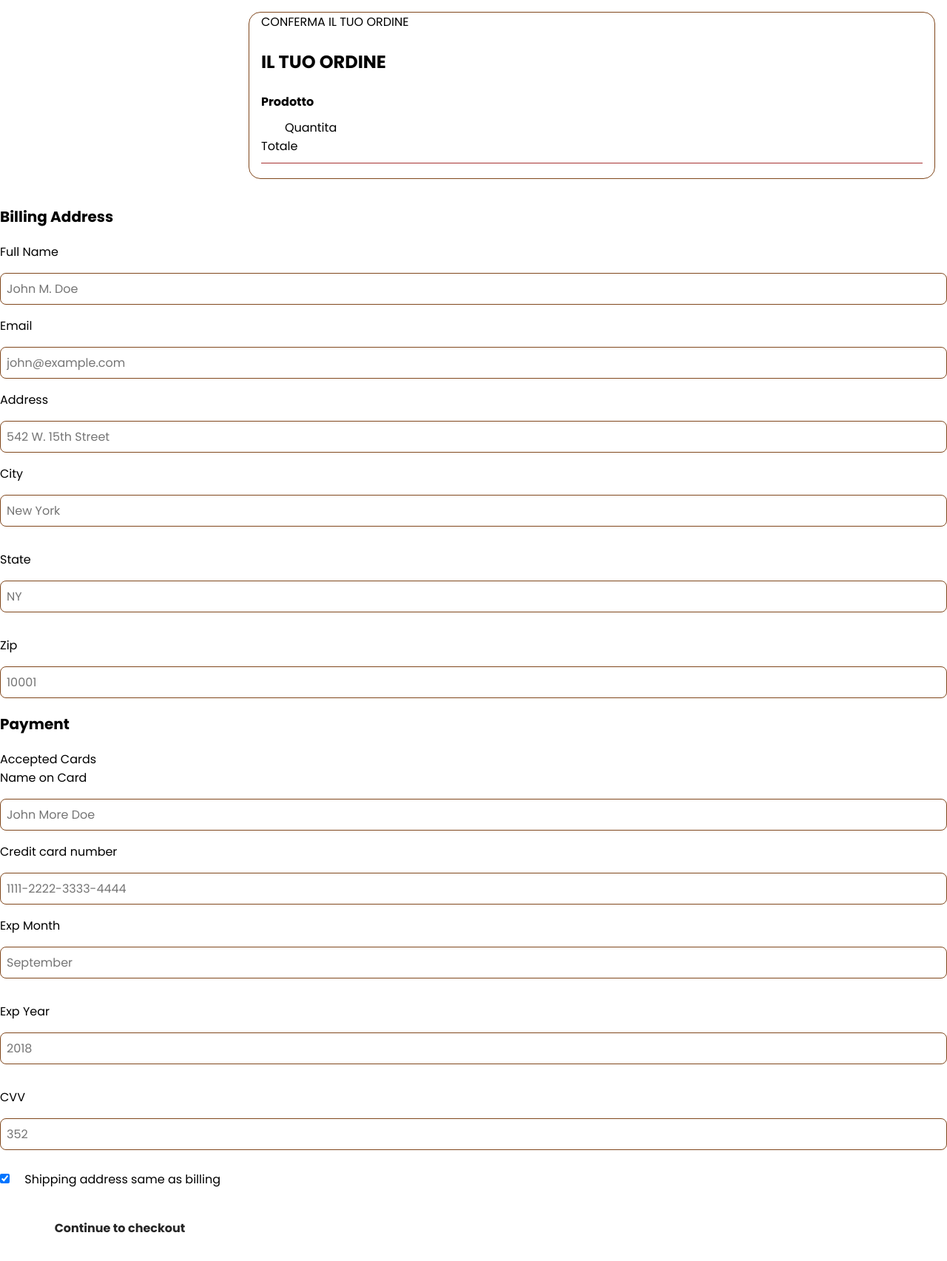
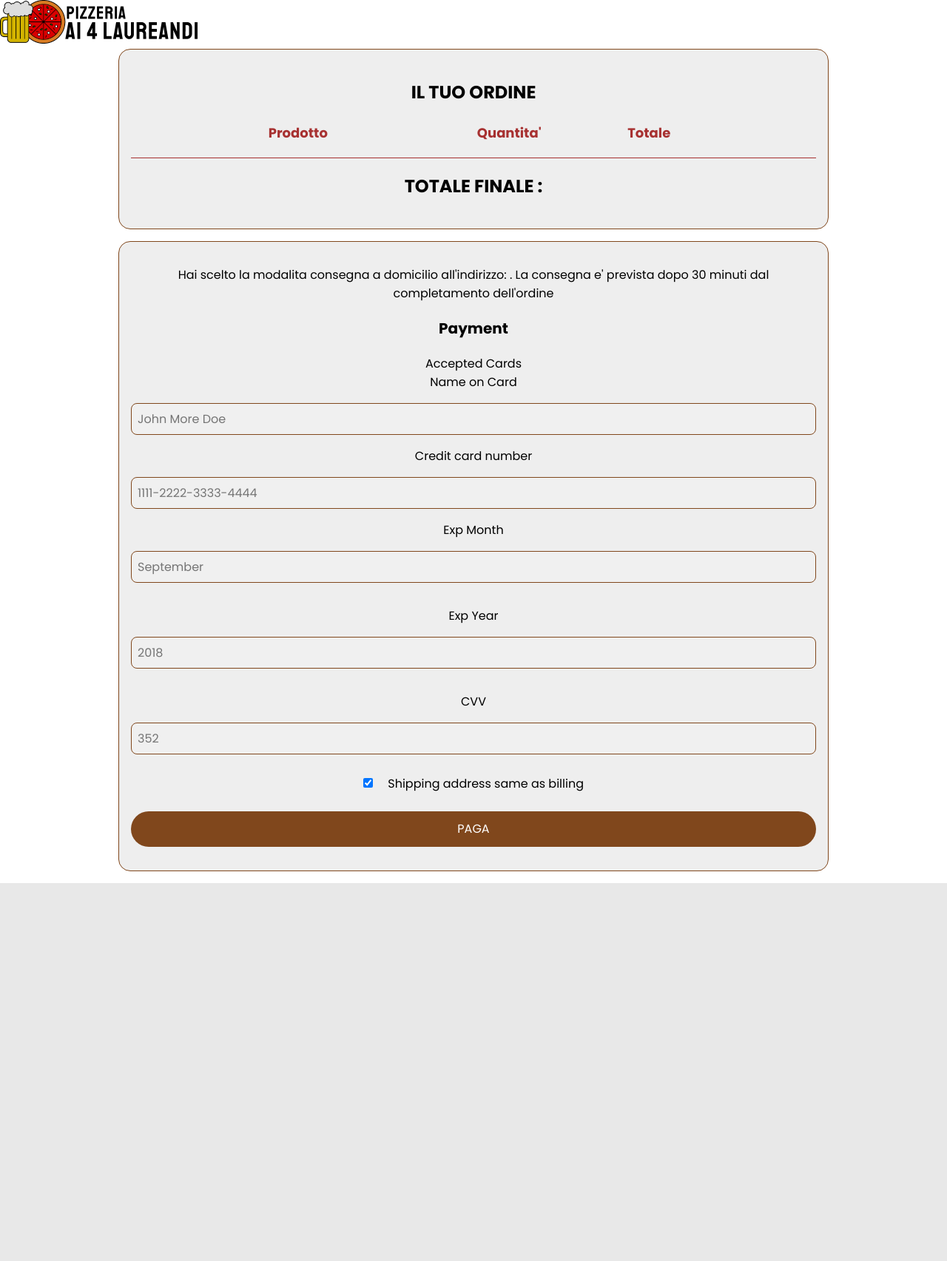
Before and after one commit to Alcky26/Progetto-TechWeb, a PHP site: page /PHP/ordina.php in a window 1280 px wide. Shown: the whole page at 74% size. After the commit the page ends 1194 px from the top, so only its background shows below. Run offline with PHP 8.4, Linux system fonts and the light colour scheme; data that the repository does not hold is empty.

Commit message:
orari + controllo input

```diff
--- a/CSS/style.css
+++ b/CSS/style.css
@@ -811,23 +811,28 @@
 /*-------fine prenotazione tavolo------------*/
 
 /*-------inizio ordina online------------*/
-.nonVisibile{
+.nonVisibile ,.PnonVisibile, .flipP, #contenutiNonVisibili input[type=text]{
   display: none;
 }
 
-#total {
+#orderPanel{justify-content: initial;}
+
+.total {
 	box-shadow: 2px 2px 4px black;
 	text-align: right;
   width: 100%;
 }
 
-#total h2 , #totale{
+#totale{
   margin: 0;
   align-items: center;
   padding: 1em;
 }
 
-#total h2{
+.total h2{
+  margin: 0;
+  align-items: center;
+  padding: 1em;
   float: left;
   padding-right: 0;
   padding-left: 10px;
@@ -863,8 +868,8 @@
 	width: 5em;;
 }
 
-.flipP {
-	display: none;
+#scegliOrario, #inserisciIndirizzo {
+  margin: 1em;
 }
 
 .tipiPrincipali {
@@ -899,7 +904,7 @@
   padding: 16px;
 }
 
-#riepilogo {
+#riepilogo, #riepilogoP {
   width: 100%;
   height: 100%;
   display: inline;
@@ -930,9 +935,11 @@
   border-bottom: 1px solid #a73131;
 }
 
-.product > * {
+.product > *, .headerP > * {
   display: inline-block;
 }
+
+
 
 .productName, .productNameP {
   width: 100%;
@@ -946,7 +953,7 @@
   width: 25%;
 }
 
-.productLinePrice, .productPriceP {
+.productLinePrice, .productLinePriceP {
   width: 25%;
   text-align: center;
 }
@@ -980,6 +987,29 @@
 
 /*-------inizio pagamento------------*/
 
+.containerP {
+  border-width: 1px;
+  border-radius: 16px;
+  background: #EEEEEE;
+  padding: 1em;
+  text-align: center;
+  width: 75%;
+  margin: auto;
+  margin-bottom: 1em;
+
+}
+
+#riepilogoP{
+  margin-top: 0;
+  margin-bottom: 1em;
+  border-bottom: 3px solid #000000;
+}
+
+.headerP {
+  font-weight: bold;
+  font-size: 18px;
+  color: #a73131;
+}
 
 
 /*-------fine pagamento------------*/
--- a/HTML/pagamento.html
+++ b/HTML/pagamento.html
@@ -18,39 +18,19 @@
 
 	</head>
   <body>
-    <div class="subcontainers">
-      <div class="subcontainer">
-    <fieldset><legend>CONFERMA IL TUO ORDINE</legend>
+    <header>
+      <h1 class="screenreader"><strong>PIZZERIA AI 4 LAUREANDI</strong></h1>
+      <img src="../images/logo.png">
+    </header>
+    <div class="containerP">
 
       <riepilogo />
-    </fieldset>
   </div>
-  </div>
+  <div class="containerP">
     <form action="paga.php" method="POST">
 
         <div class="row">
-          <div class="col-50">
-            <h3>Billing Address</h3>
-            <label for="fname"><i class="fa fa-user"></i> Full Name</label>
-            <input type="text" id="fname" name="firstname" placeholder="John M. Doe">
-            <label for="email"><i class="fa fa-envelope"></i> Email</label>
-            <input type="text" id="email" name="email" placeholder="john@example.com">
-            <label for="adr"><i class="fa fa-address-card-o"></i> Address</label>
-            <input type="text" id="adr" name="address" placeholder="542 W. 15th Street">
-            <label for="city"><i class="fa fa-institution"></i> City</label>
-            <input type="text" id="city" name="city" placeholder="New York">
-
-            <div class="row">
-              <div class="col-50">
-                <label for="state">State</label>
-                <input type="text" id="state" name="state" placeholder="NY">
-              </div>
-              <div class="col-50">
-                <label for="zip">Zip</label>
-                <input type="text" id="zip" name="zip" placeholder="10001">
-              </div>
-            </div>
-          </div>
+          <Informazioni />
 
           <div class="col-50">
             <h3>Payment</h3>
@@ -84,7 +64,8 @@
         <label>
           <input type="checkbox" checked="checked" name="sameadr"> Shipping address same as billing
         </label>
-        <input type="submit" value="Continue to checkout" class="btn">
+        <input type="submit" value="PAGA" class="text-button">
       </form>
+    </div>
   </body>
 </html>
--- a/PHP/ordina.php
+++ b/PHP/ordina.php
@@ -3,6 +3,8 @@
   $quantita = $_POST['quantitaPr'];
   $totale = $_POST['totalPr'];
   $totaleFinale = $_POST['totaleFinale'];
+  $DT = $_POST['DT'];
+  $indOra = $_POST['indOra'];
 
   //$replace = "<riepilogo />" => $string;
   $url = "../HTML/pagamento.html";
@@ -11,11 +13,11 @@
   use UtilityFunctions\UtilityFunctions;
 
 
-  $string = "<div id=\"riepilogo\"><h2> IL TUO ORDINE</h2>
+  $string = "<div id=\"riepilogoP\"><h2> IL TUO ORDINE</h2>
               <div class=\"headerP\">
               <div class=\"productNameP\">Prodotto</div>
               <div class=\"segnoP\"></div>
-              <div class=\"productQuantityP\">Quantita</div>
+              <div class=\"productQuantityP\">Quantita'</div>
               <div class=\"productLinePriceP\">Totale</div>
               </div>";
   for($i = 0; $i < sizeOf($name); $i++){
@@ -26,8 +28,15 @@
                       <div class=\"productLinePriceP\">".$totale[$i]."</div>
                       </div>";
   }
-  $string = $string."</div><div class=\"totaleFinale\">".$totaleFinale."</div>";
+  $string = $string."</div><div class=\"totaleFinale\"><h2>TOTALE FINALE : ".$totaleFinale."</h2></div>";
 
-  echo UtilityFunctions::replacer($url, array("<riepilogo />" => $string));
+  if($DT == "TakeAway"){
+    $info = "<div>Hai scelto la modalita ritiro a mano per le ore: ".$indOra."</div>";
+  } else {
+    $info = "<div><p>Hai scelto la modalita consegna a domicilio all'indirizzo: ".$indOra.". La consegna e' prevista dopo 30 minuti dal completamento dell'ordine</p></div>";
+  }
+
+  echo UtilityFunctions::replacer($url, array("<riepilogo />" => $string,
+                                              "<Informazioni />" => $info));
 
 ?>
```
Also changed, not shown: HTML/ordinazione.html (+38 -3 lines), HTML/prenotazione.html (+23 -0 lines), JavaScript/cart.js (+14 -1 lines), JavaScript/slideToggle.js (+33 -18 lines).
